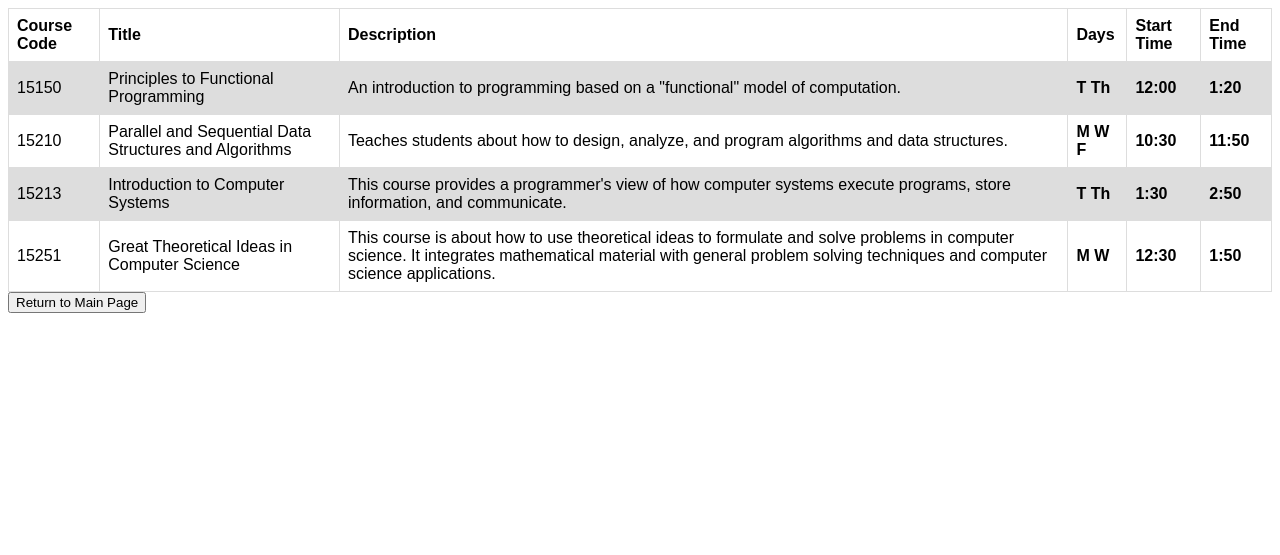
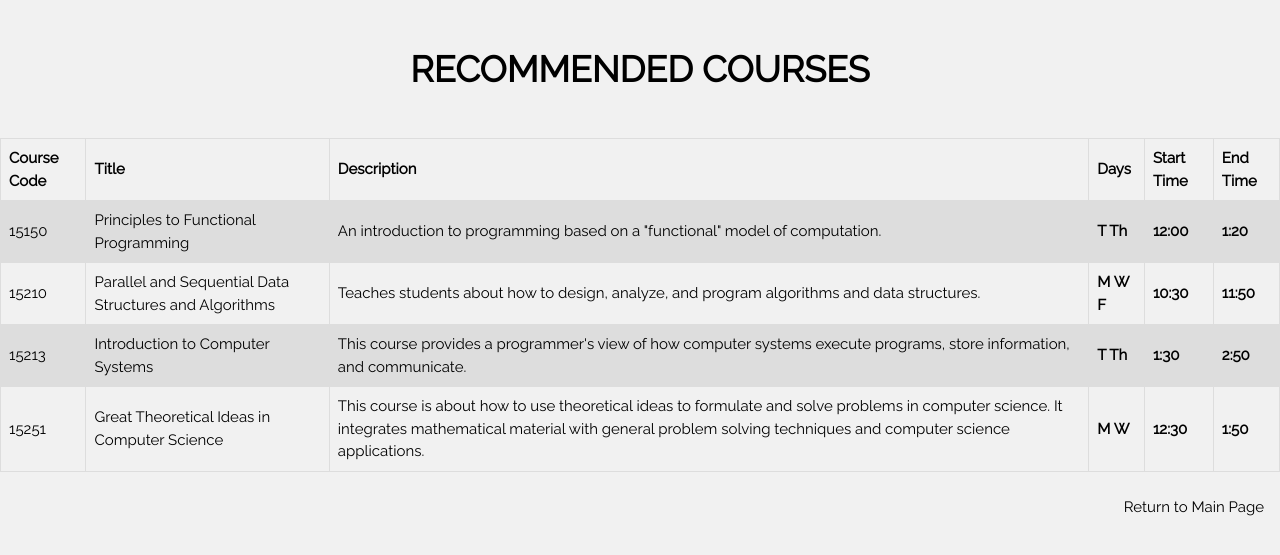
Before and after one commit to Jeremy-Xue/Schedulr, a Flask app: page /result in a window 1280 px wide. Shown: the top 555 px of the page. Run offline with Flask 2, Linux system fonts and the light colour scheme; parts of the project's set-up code (start-up, migrations or seed data) failed here and were passed over.

Commit message:
this should be done!!!

```diff
--- a/Website Front End/templates/result.html
+++ b/Website Front End/templates/result.html
@@ -1,14 +1,26 @@
 <!DOCTYPE html>
-<html lang="en">
-<head>
-    <meta charset="UTF-8">
-    <title>Title</title>
-</head>
-<body>
+<html>
+<title>W3.CSS</title>
+<meta name="viewport" content="width=device-width, initial-scale=1">
+<link rel="stylesheet" href="http://www.w3schools.com/lib/w3.css">
+<link rel="stylesheet" href="https://fonts.googleapis.com/css?family=Raleway">
+<style>
+body,h1,h2,h3,h4,h5 {font-family: "Raleway", sans-serif}
+</style>
+<body class="w3-light-grey">
 
-<style>
+<!-- w3-content defines a container for fixed size centered content,
+and is wrapped around the whole page content, except for the footer in this example -->
+<div class="w3-content" style="max-width:1400px">
+
+<!-- Header -->
+<div class="w3-container w3-center w3-padding-32">
+  <h1><b>RECOMMENDED COURSES</b></h1>
+</div>
+
+  <style>
 table {
-    font-family: arial, sans-serif;
+    font-family: "Raleway", sans-serif;
     border-collapse: collapse;
     width: 100%;
 }
@@ -24,8 +36,7 @@ tr:nth-child(even) {
 }
 </style>
 
-
-<table>
+  <table>
   <tr>
     <th>Course Code</th>
     <th>Title</th>
@@ -68,10 +79,9 @@ tr:nth-child(even) {
   </tr>
 </table>
 
+
 <form action = "/main2">
   <input type="submit" value="Return to Main Page" class="w3-btn w3-section w3-right"></input>
 
-</form>
-
 </body>
 </html>
```
Also changed, not shown: Website Front End/templates/result2.html (+20 -10 lines).
